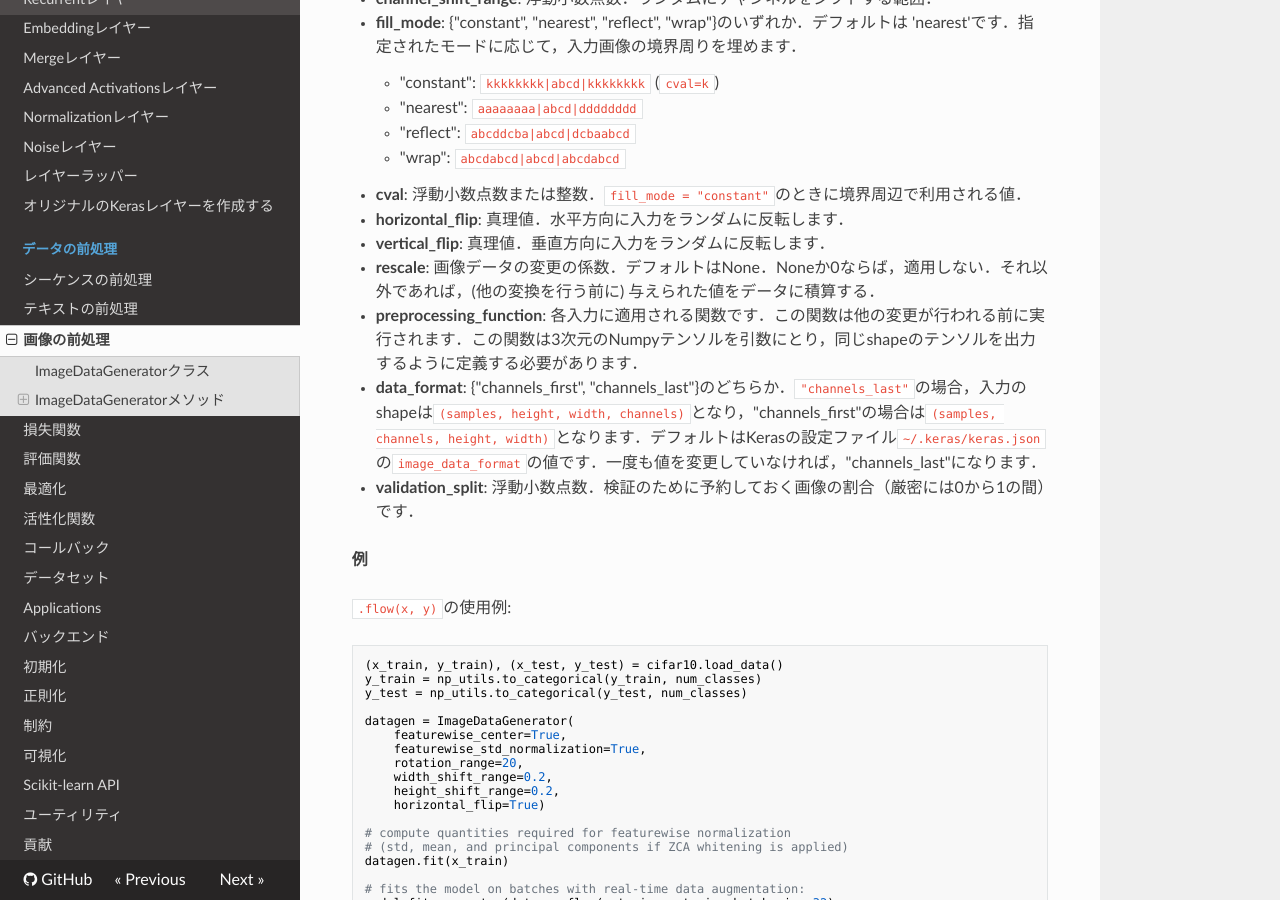
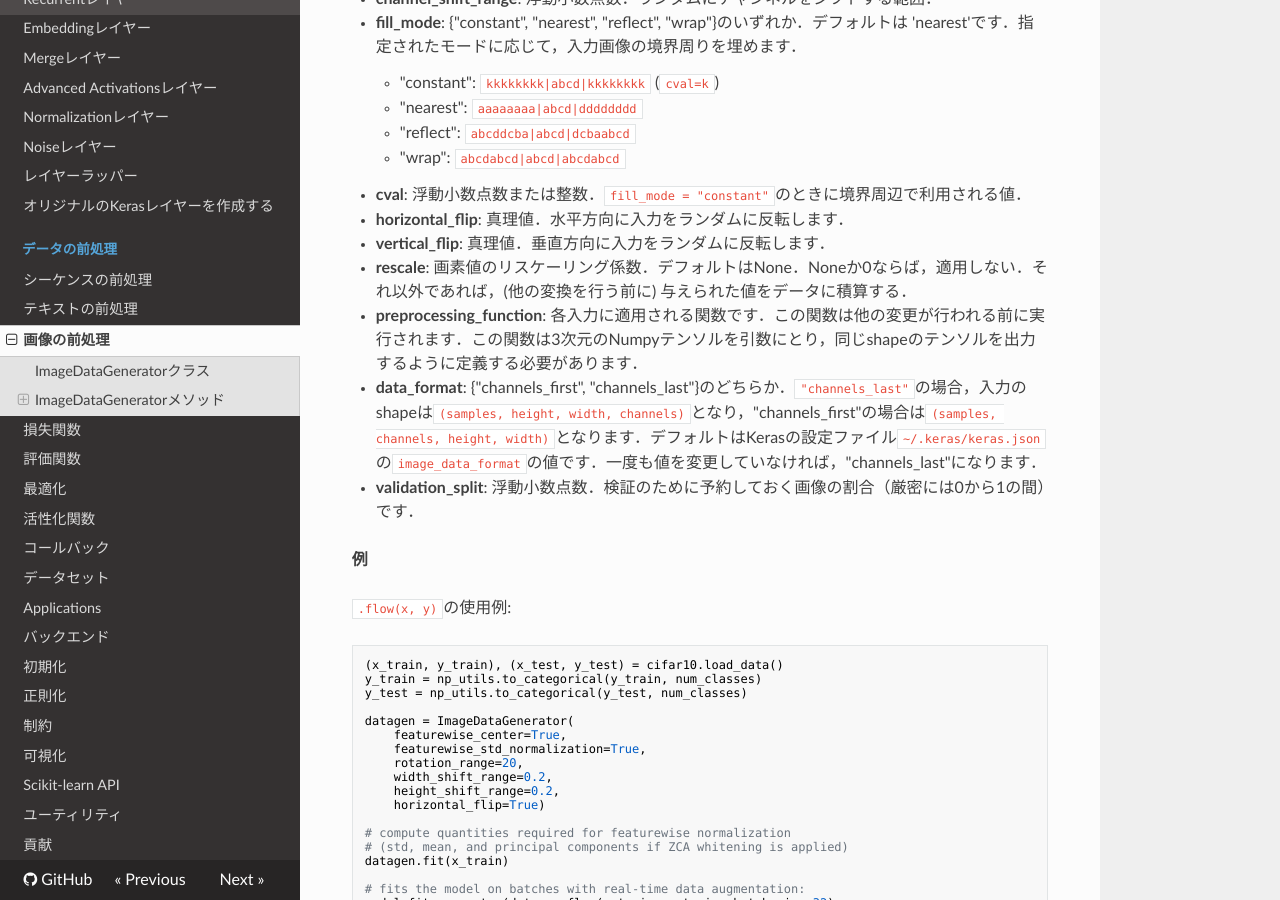
Before and after one commit to keras-team/keras-docs-ja, an MkDocs documentation site: the page built from sources/preprocessing/image.md, in a window 1280 px wide and 900 px high, scrolled down 691 px. Built offline with MkDocs 1.6.1, drawn with Linux system fonts in a browser that asks for light colours; nearby versions of some CDN libraries; old or Windows-style settings are respelled for this version of MkDocs.

Commit message:
modified rescale description

```diff
--- a/sources/preprocessing/image.md
+++ b/sources/preprocessing/image.md
@@ -30,7 +30,7 @@ __引数__
 - __cval__: 浮動小数点数または整数．`fill_mode = "constant"`のときに境界周辺で利用される値．
 - __horizontal_flip__: 真理値．水平方向に入力をランダムに反転します．
 - __vertical_flip__: 真理値．垂直方向に入力をランダムに反転します．
-- __rescale__: 画像データの変更の係数．デフォルトはNone．Noneか0ならば，適用しない．それ以外であれば，(他の変換を行う前に) 与えられた値をデータに積算する．
+- __rescale__: 画素値のリスケーリング係数．デフォルトはNone．Noneか0ならば，適用しない．それ以外であれば，(他の変換を行う前に) 与えられた値をデータに積算する．
 - __preprocessing_function__: 各入力に適用される関数です．この関数は他の変更が行われる前に実行されます．この関数は3次元のNumpyテンソルを引数にとり，同じshapeのテンソルを出力するように定義する必要があります．
 - __data_format__: {"channels_first", "channels_last"}のどちらか．`"channels_last"`の場合，入力のshapeは`(samples, height, width, channels)`となり，"channels_first"の場合は`(samples, channels, height, width)`となります．デフォルトはKerasの設定ファイル`~/.keras/keras.json`の`image_data_format`の値です．一度も値を変更していなければ，"channels_last"になります．
 - __validation_split__: 浮動小数点数．検証のために予約しておく画像の割合（厳密には0から1の間）です．
```
